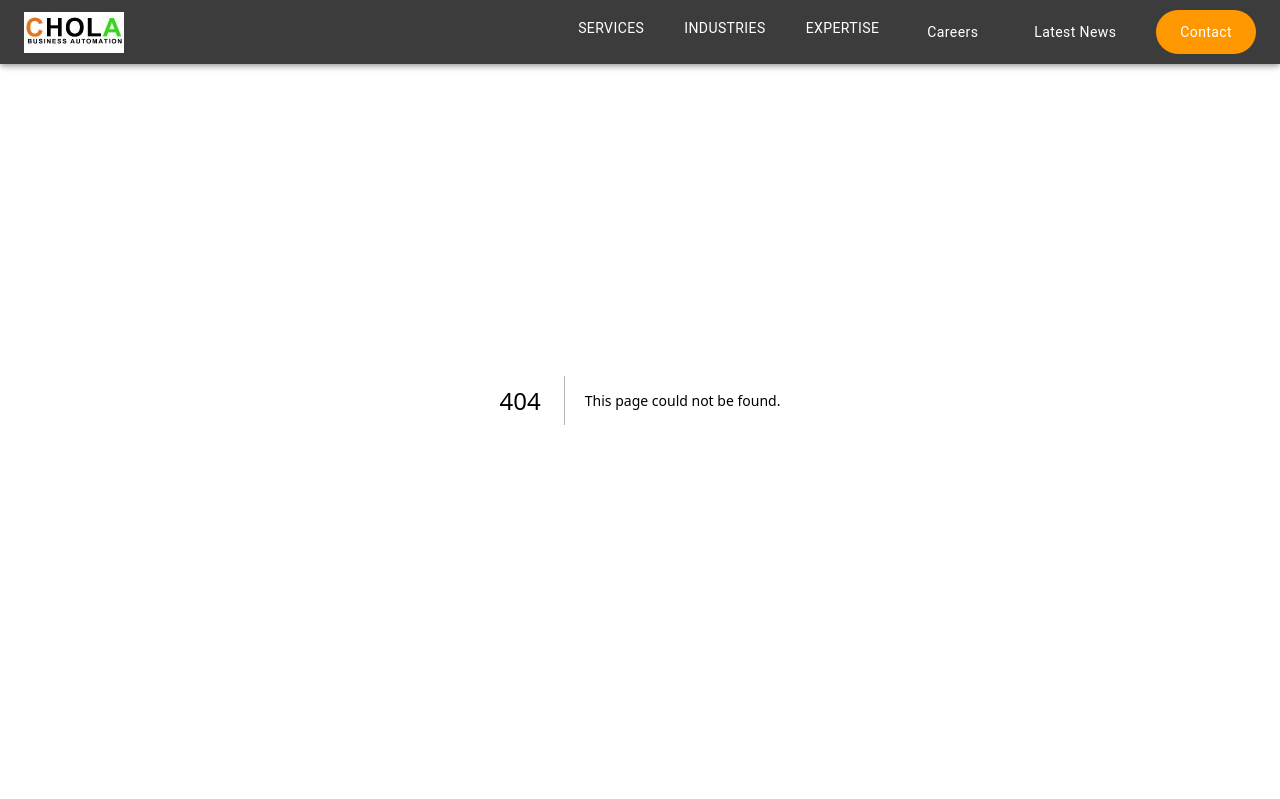
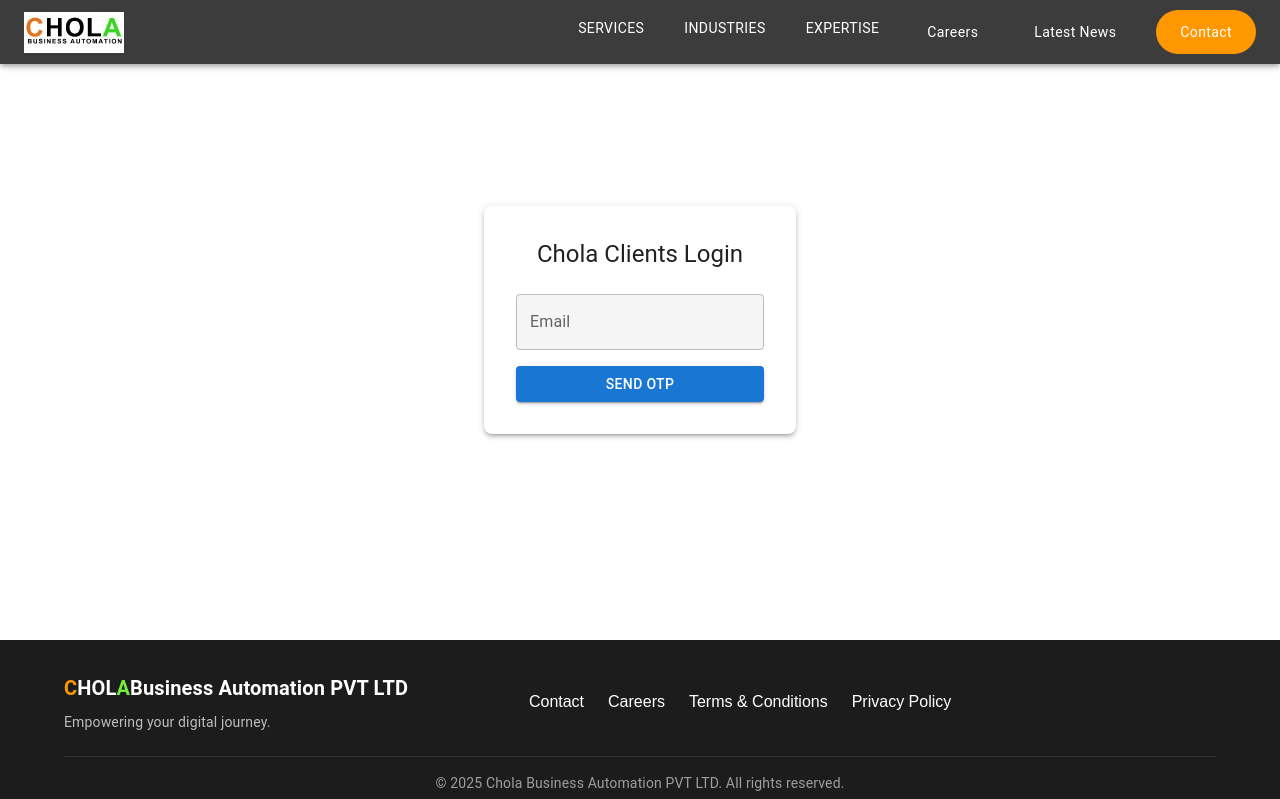
Before and after one commit to rajanalibabaa/chola_Landingpage, a Next.js app: page /login/chola-clients in a window 1280 px wide. Before the commit this address had no page. Shown: the top 799 px of the page. Built offline with nearby package versions, Linux system fonts and the light colour scheme; some icons are missing.

Commit message:
client login intregration

```diff
--- a/package.json
+++ b/package.json
@@ -15,7 +15,7 @@
     "@emotion/styled": "^11.14.1",
     "@mui/icons-material": "^7.3.2",
     "@mui/material": "^7.3.2",
-    "axios": "^1.12.2",
+    "axios": "^1.13.2",
     "dotenv": "^17.2.2",
     "framer-motion": "^12.23.12",
     "lucide-react": "^0.552.0",
--- a/src/app/chola-clients-login/page.jsx
+++ /dev/null
@@ -1,12 +0,0 @@
-import { Box,Typography} from '@mui/material';
-
-export default function CholaClientsLogin() {
-  return (
-    <>
-    <Box mt={10}>
-      <Typography variant="h1">Chola Clients Page</Typography>
-      <Typography>Welcome to the Chola Clients section of our application.</Typography>
-</Box>
-    </>
-  );
-}
--- /dev/null
+++ b/src/app/login/chola-admin/page.jsx
@@ -0,0 +1,9 @@
+import React from 'react'
+
+const page = () => {
+  return (
+    <div>page</div>
+  )
+}
+
+export default page
--- /dev/null
+++ b/src/app/login/chola-clients/page.jsx
@@ -0,0 +1,221 @@
+"use client";
+
+import { useState } from "react";
+import { PostApiCall } from "../../../utils/apiClient";
+import Popup from "../../../components/ui/Popup";
+import {
+  Box,
+  Typography,
+  TextField,
+  Button,
+  Stack,
+  CircularProgress,
+  useTheme,
+} from "@mui/material";
+
+export default function CholaClientsLogin() {
+  const theme = useTheme();
+
+  const [email, setEmail] = useState("");
+  const [otp, setOtp] = useState("");
+  const [otpSent, setOtpSent] = useState(false);
+  const [otpVerified, setOtpVerified] = useState(false);
+  const [open, setOpen] = useState(false);
+  const [msg, setMsg] = useState("");
+  const [color, setColor] = useState("");
+
+
+
+  const [loadingSend, setLoadingSend] = useState(false);
+  const [loadingVerify, setLoadingVerify] = useState(false);
+  const [loadingLogin, setLoadingLogin] = useState(false);
+  const [token, setToken] = useState(null);
+
+  const handleSendOtp = async () => {
+    setLoadingSend(true);
+
+    try {
+      const res = await PostApiCall("http://localhost:5050/api/v1/otp/send", {
+        email,
+      });
+
+      if (res.statuscode === 200) {
+        setToken(res.data.token);
+        setOpen(true);
+        setOtpSent(true);
+        setMsg(res.message);
+        setColor("success");
+        setTimeout(() => {
+          setOpen(false);
+          setMsg("");
+        }, 1500);
+      }
+    } catch (err) {
+      console.error("Error sending OTP:", err.message);
+      setMsg("Error sending OTP");
+      setColor("danger");
+    } finally {
+      setLoadingSend(false);
+    }
+  };
+
+
+  const handleResendOtp = async () => {
+    setLoadingSend(true);
+
+    try {
+      const res = await PostApiCall("http://localhost:5050/api/v1/otp/send", {
+        email,
+      });
+
+      if (res.statuscode === 200) {
+        setToken(res.data.token);
+        setOpen(true);
+        setOtpSent(true);
+        setMsg(res.message);
+        setColor("success");
+
+        setTimeout(() => {
+          setOpen(false);
+          setMsg("");
+        }, 1500);
+      }
+    } catch (err) {
+      console.error("Error resending OTP:", err.message);
+      setMsg("Error sending OTP");
+      setColor("error");
+    } finally {
+      setLoadingSend(false);
+    }
+  };
+
+
+  const handleVerifyOtp = async () => {
+    setLoadingVerify(true);
+    try {
+      handleResendOtp();
+      setOtpVerified(true);
+    } catch (err) {
+      console.error("Error verifying OTP:", err.message);
+    } finally {
+      setLoadingVerify(false);
+    }
+  };
+
+  const handleLogin = () => {
+    setLoadingLogin(true);
+    // Simulate login process
+    setTimeout(() => {
+      console.log("Login with email:", email);
+      setLoadingLogin(false);
+    }, 2000);
+  };
+
+  return (
+    <Box
+      sx={{
+        height: "80vh",
+        display: "flex",
+        alignItems: "center",
+        justifyContent: "center",
+      }}
+    >
+      <Box
+        mx="auto"
+        maxWidth={800}
+        p={4}
+        borderRadius={2}
+        sx={{
+          bgcolor:
+            theme.palette.mode === "dark" ? "grey.900" : "background.paper",
+          boxShadow: 3,
+        }}
+      >
+        <Typography variant="h5" mb={3} textAlign="center" color="text.primary">
+          Chola Clients Login
+        </Typography>
+
+        <Stack spacing={2}>
+          <TextField
+            label="Email"
+            type="email"
+            value={email}
+            onChange={(e) => setEmail(e.target.value)}
+            fullWidth
+            InputProps={{
+              sx: {
+                bgcolor:
+                  theme.palette.mode === "dark" ? "grey.800" : "grey.100",
+                color: "text.primary",
+              },
+            }}
+          />
+
+          {!otpSent && (
+            <Button
+              variant="contained"
+              onClick={handleSendOtp}
+              disabled={loadingSend}
+              startIcon={loadingSend && <CircularProgress size={20} />}
+            >
+              {loadingSend ? "Sending..." : "Send OTP"}
+            </Button>
+          )}
+
+          {otpSent && !otpVerified && (
+            <>
+              <TextField
+                label="Enter OTP"
+                value={otp}
+                onChange={(e) => setOtp(e.target.value)}
+                fullWidth
+                InputProps={{
+                  sx: {
+                    bgcolor:
+                      theme.palette.mode === "dark" ? "grey.800" : "grey.100",
+                    color: "text.primary",
+                  },
+                }}
+              />
+              <Button
+                variant="contained"
+                onClick={handleVerifyOtp}
+                disabled={loadingVerify}
+                startIcon={loadingVerify && <CircularProgress size={20} />}
+              >
+                {loadingVerify ? "Verifying..." : "Verify OTP"}
+              </Button>
+              <Button
+                variant="text"
+                onClick={handleResendOtp}
+                disabled={loadingSend}
+                startIcon={loadingSend && <CircularProgress size={20} />}
+              >
+                {loadingSend ? "Resending..." : "Resend OTP"}
+              </Button>
+            </>
+          )}
+
+          {otpVerified && (
+            <Button
+              variant="contained"
+              color="success"
+              onClick={handleLogin}
+              disabled={loadingLogin}
+              startIcon={loadingLogin && <CircularProgress size={20} />}
+            >
+              {loadingLogin ? "Logging in..." : "Login"}
+            </Button>
+          )}
+        </Stack>
+
+        <Popup
+          open={open}
+          message={msg}
+          severity={color}
+          onClose={() => setOpen(false)}
+        />
+      </Box>
+    </Box>
+  );
+}
--- /dev/null
+++ b/src/components/ui/Popup.jsx
@@ -0,0 +1,28 @@
+import React from 'react';
+import { Snackbar, Alert } from '@mui/material';
+
+const PopupSnackbar = ({ open, message, severity = 'info', onClose, autoHideDuration = 1000 }) => {
+  return (
+    <Snackbar
+      open={open}
+      onClose={onClose}
+      autoHideDuration={autoHideDuration}
+      anchorOrigin={{ vertical: 'top', horizontal: 'center' }}
+    >
+      <Alert
+        onClose={onClose}
+        severity={severity}
+        sx={{
+          width: '100%',
+          borderRadius: 2,
+          boxShadow: 6,
+          fontSize: 16,
+        }}
+      >
+        {message}
+      </Alert>
+    </Snackbar>
+  );
+};
+
+export default PopupSnackbar;
--- /dev/null
+++ b/src/utils/apiClient.js
@@ -0,0 +1,35 @@
+import axios from 'axios';
+
+export const GetApiCall = async(url, params = {},token) => {
+
+  // console.log("token :",token)
+
+    const res = await axios.get(url,{
+      headers: {
+        "Content-Type": "application/json",
+        Authorization: token ? `Bearer ${token}` : "",
+      },
+      params
+    });
+
+    if(!res){
+        throw new Error("Error in API Call")
+    }
+    return res;
+}
+
+export const PostApiCall = async (url, payload = {}, token = '') => {
+  try {
+    const res = await axios.post(url, payload, {
+      headers: {
+        'Content-Type': 'application/json',
+        Authorization: token ? `Bearer ${token}` : '',
+      },
+    });
+
+    return res.data;
+  } catch (error) {
+    console.error('POST API Error:', error.response || error.message);
+    throw new Error(error.response?.data?.message || 'Error in POST API Call');
+  }
+};
```
Also changed, not shown: 1 other file (tests, documents, lock files or other folders).
